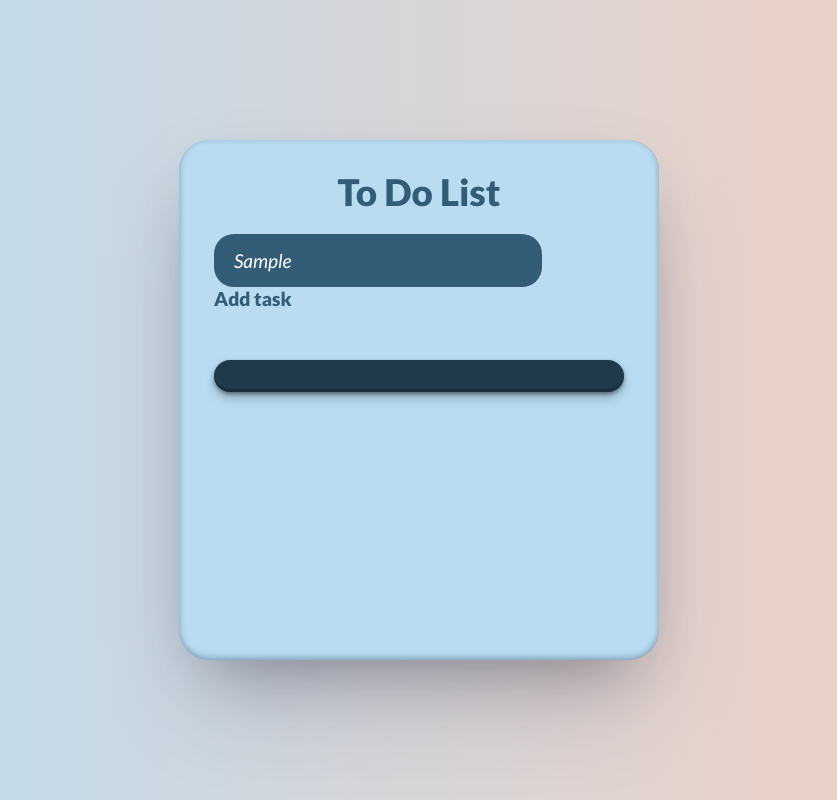
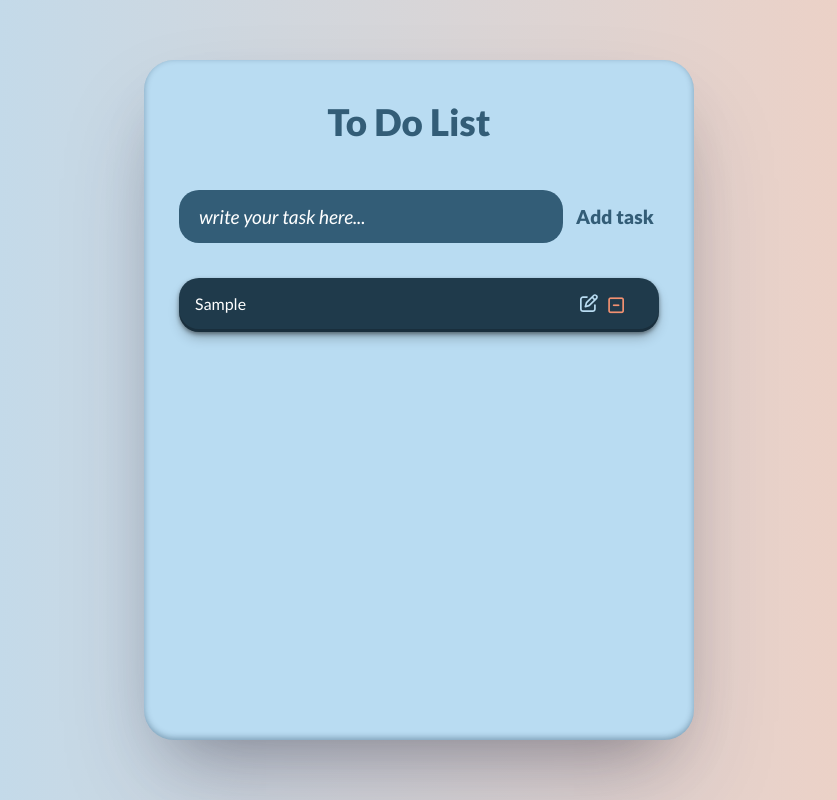
Before and after one commit to imanebk-github/To-Do-list-App, a plain HTML site: page index.html in a window 1280 px wide. Both pictures are taken after typing "Sample" into the empty fields and a click on the input "Add task". Shown: the whole page, without its empty margins (221-1058 px from the left). Drawn offline with Linux system fonts and the light colour scheme.

Commit message:
new edit

```diff
--- a/index.html
+++ b/index.html
@@ -4,30 +4,31 @@
     <meta charset="UTF-8">
     <meta name="viewport" content="width=device-width, initial-scale=1.0">
     <title>to do list app</title>
+    <script defer src="./script.js"></script>
+
     <script src="https://kit.fontawesome.com/1889bee8d1.js" crossorigin="anonymous"></script>
     <link rel="stylesheet" type="text/css" href="style.css">
 </head>
 <body>
     <div class="container">
-        <div class="box">
+        <form id="box">
             <h2>To Do List</h2>
             <input type="text" placeholder="write your task here..." id="inputBx">
             <input type="submit" value="Add task" id="addNewTask">
-            <div class="task-List">
-                <div id="tasks">
-                    <!--<div class="content">
+        </form>
+          <div id="task-List">
+                <!-- <div class="tasks">
+                   <div class="content">
                         <input type="text" class="text" value="my shiny new task" readonly>
                     </div>
                     <div class="actions">
                         <button class="edit"><i class="fa-regular fa-pen-to-square"></i></button>
                         <button class="delete"><i class="fa-regular fa-square-minus"></i></button>
-                    </div>-->
+                    </div>
 
-                </div>
+                </div>-->
 
             </div>
-        </div>
     </div>
-    <script src="script.js"></script>
 </body>
 </html>
--- a/script.js
+++ b/script.js
@@ -1,5 +1,55 @@
-window.addEventListener*('load', () =>{
-    const box = document.querySelector('.box');
+window.addEventListener('load', () =>{
+    const form = document.querySelector('#box');
     const input = document.querySelector('#inputBx');
-    const listElment = document.querySelector('#tasks');
+    const listElment = document.querySelector('#task-List');
+    form.addEventListener('submit', (e) =>{
+        e.preventDefault();
+        const task = input.value;
+        if(!task){
+            alert('please fill out the task');
+            return;
+        }
+        const taskEl = document.createElement('div');
+        taskEl.classList.add("tasks");
+        const task_content_el = document.createElement('div');
+        task_content_el.classList.add("Content");
+        taskEl.appendChild(task_content_el);
+        console.log(listElment);
+        const task_input_el = document.createElement('input');
+        task_input_el.classList.add("text");
+        task_input_el.type ='text';
+        task_input_el.value = task;
+        task_input_el.setAttribute('readonly', 'readonly');
+        task_content_el.appendChild(task_input_el);
+        const task_actions_el = document.createElement('div');
+        task_actions_el.classList.add('actions');
+        const task_edit_el = document.createElement('button');
+        task_edit_el.classList.add('edit');
+        const editTask ='<svg xmlns="http://www.w3.org/2000/svg" height="1em" viewBox="0 0 512 512"><!--! Font Awesome Free 6.4.2 by @fontawesome - https://fontawesome.com License - https://fontawesome.com/license (Commercial License) Copyright 2023 Fonticons, Inc. --><style>svg{fill:#b9dcf2}</style><path d="M441 58.9L453.1 71c9.4 9.4 9.4 24.6 0 33.9L424 134.1 377.9 88 407 58.9c9.4-9.4 24.6-9.4 33.9 0zM209.8 256.2L344 121.9 390.1 168 255.8 302.2c-2.9 2.9-6.5 5-10.4 6.1l-58.5 16.7 16.7-58.5c1.1-3.9 3.2-7.5 6.1-10.4zM373.1 25L175.8 222.2c-8.7 8.7-15 19.4-18.3 31.1l-28.6 100c-2.4 8.4-.1 17.4 6.1 23.6s15.2 8.5 23.6 6.1l100-28.6c11.8-3.4 22.5-9.7 31.1-18.3L487 138.9c28.1-28.1 28.1-73.7 0-101.8L474.9 25C446.8-3.1 401.2-3.1 373.1 25zM88 64C39.4 64 0 103.4 0 152V424c0 48.6 39.4 88 88 88H360c48.6 0 88-39.4 88-88V312c0-13.3-10.7-24-24-24s-24 10.7-24 24V424c0 22.1-17.9 40-40 40H88c-22.1 0-40-17.9-40-40V152c0-22.1 17.9-40 40-40H200c13.3 0 24-10.7 24-24s-10.7-24-24-24H88z"/></svg>';
+        task_edit_el.innerHTML = editTask;
+        const task_delete_el = document.createElement('button');
+        task_delete_el.classList.add('delete');
+        task_delete_el.innerHTML ='<i class="fa-regular fa-square-minus" style="color: #f29171;"></i>';
+        task_actions_el.appendChild(task_edit_el);
+        task_actions_el.appendChild(task_delete_el);
+        taskEl.appendChild(task_actions_el);
+        listElment.appendChild(taskEl);
+        input.value ='';
+        task_edit_el.addEventListener('click', () => {
+
+            if(task_edit_el.innerHTML != "save"){
+                task_input_el.removeAttribute('readonly');
+                task_input_el.focus();
+                task_edit_el.innerHTML = "save";
+            }else{
+                task_input_el.setAttribute('readonly', 'readonly');
+                task_edit_el.innerHTML = editTask;
+            }
+
+        })
+        task_delete_el.addEventListener('click', () =>{
+            listElment.removeChild(taskEl);
+        })
+
+    })
 })
--- a/style.css
+++ b/style.css
@@ -12,21 +12,26 @@
     min-height: 100vh;
     background: linear-gradient(to left, #f6cfbe, #b9dcf2);
  }
- .box{
+ .container{
+   height: 85vh;
+   border-radius: 30px;
+   background:#b9dcf2;
+   padding: 30px 35px;
+   box-shadow: rgba(50, 50, 93, 0.25) 0px 50px 100px -20px, rgba(0, 0, 0, 0.3) 0px 30px 60px -30px, rgba(10, 37, 64, 0.35) 0px -2px 6px 0px inset;
+ }
+ #box{
     position: relative;
     width: 60vh;
-    height: 65vh;
-    border-radius: 30px;
-    background:#b9dcf2;
-    padding: 30px 35px;
-    box-shadow: rgba(50, 50, 93, 0.25) 0px 50px 100px -20px, rgba(0, 0, 0, 0.3) 0px 30px 60px -30px, rgba(10, 37, 64, 0.35) 0px -2px 6px 0px inset;
+    height: auto;
    }
    h2{
     width: 100%;
     font-weight: 900;
     text-align: center;
     font-size: 2.3rem;
-    margin-bottom: 20px;
+    margin-bottom: 46px;
+    margin-top: 10px;
+    margin-left: -10px;
     color: #335d77;
     /*text-transform: uppercase;*/
    }
@@ -50,6 +55,9 @@
    #inputBx::placeholder{
     color: #ffffff;
    }
+   #inputBx:hover{
+      box-shadow: rgba(6, 24, 62, 0.24) 0px 3px 8px;
+   }
    #addNewTask{
     background: transparent;
     border: none;
@@ -68,11 +76,12 @@
    #addNewTask:active{
     opacity: 0.6;
    }
-   .task-List{
+   #task-List{
 
    }
-   #tasks{
+   .tasks{
     display: flex;
+    color: #ffffff;
     justify-content: space-between;
     background: #1f3a4b;
     border-radius: 20px;
@@ -93,8 +102,11 @@ transition: 0.4s;
    }
 .actions{
 display: flex;
-margin: 0 -0.2rem;
+width: 50px;
+height: auto;
+margin: 0 0.8rem;
 gap: 10px;
+z-index: 10;
 }
 .actions button{
     font-size: 1.125rem;
@@ -108,8 +120,8 @@ gap: 10px;
     opacity: 0.6;
    }
    .edit{
-    color: #b9dcf2;
+    color: rgb(185, 220, 242);
    }
    .delete{
-    color: #fc9171;
+    color: rgb(252, 145, 113);
    }
```
